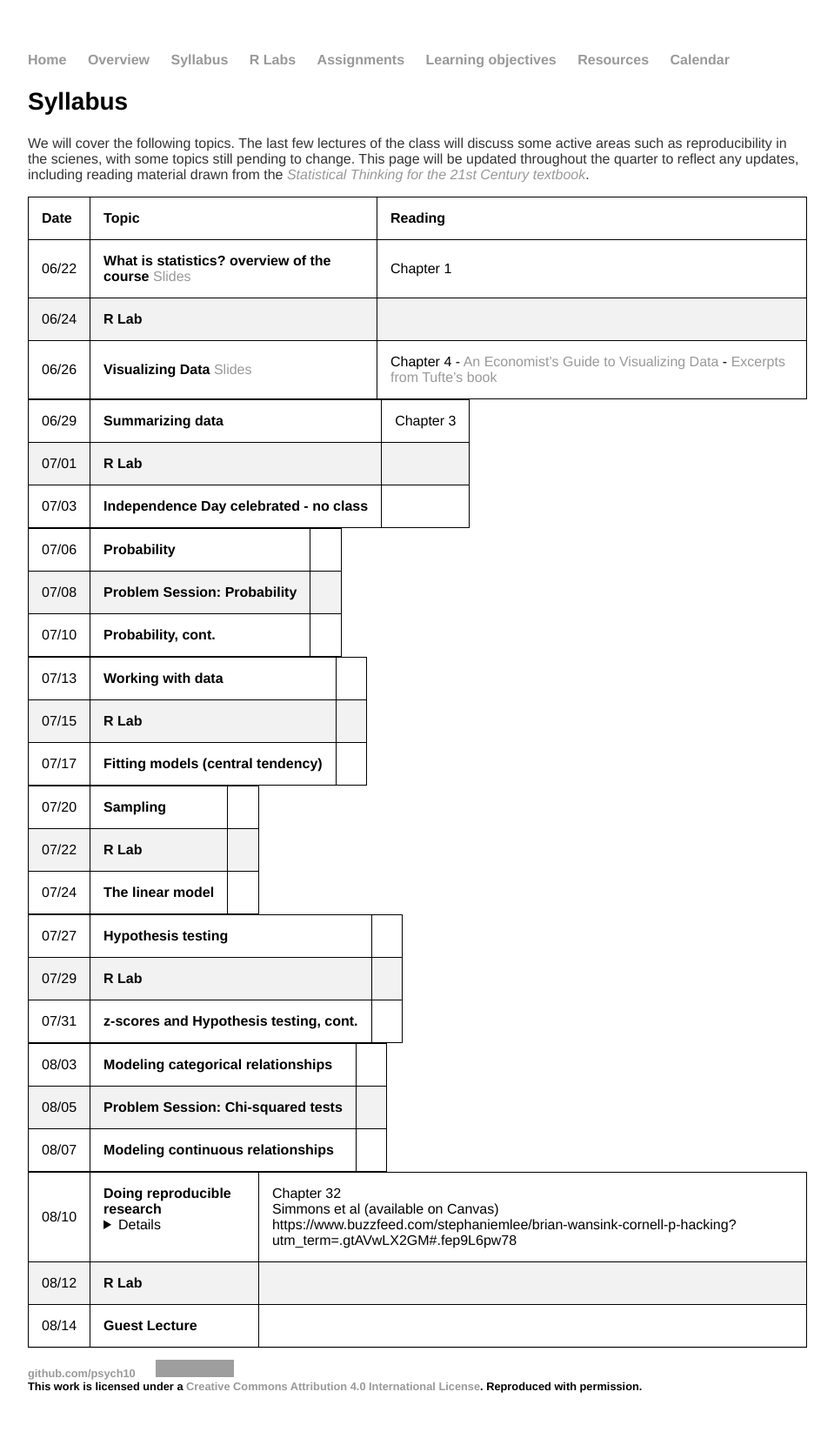
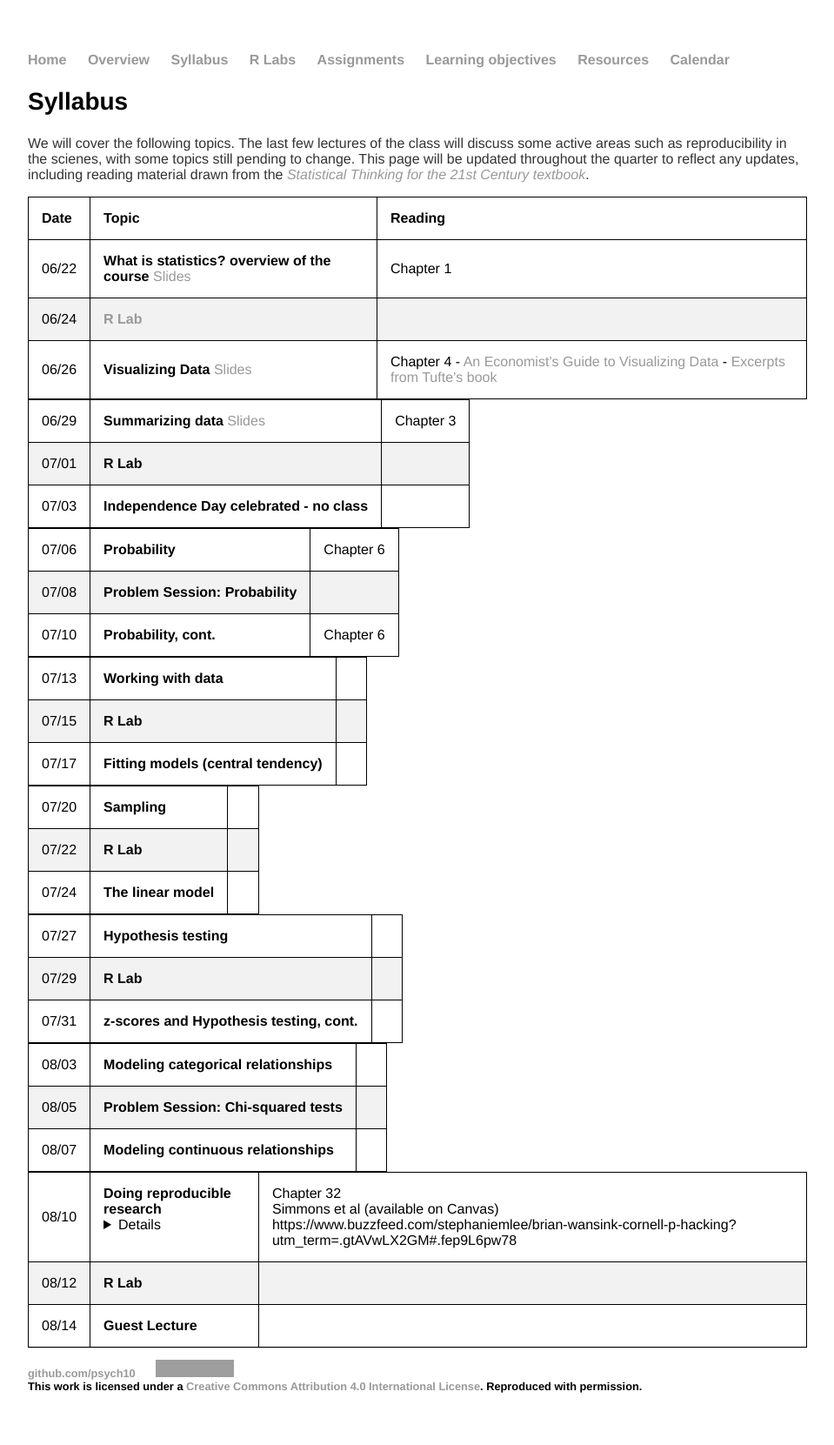
Before and after one commit to stats60/stats60.github.io, a Jekyll site: the page built from syllabus/index.md, in a window 1280 px wide. Shown: the whole page at 87% size, without its empty margins (160-1119 px from the left). Built offline with Jekyll 4.4.1, drawn with Linux system fonts in a browser that asks for light colours; our own code applies the rules of GitHub Pages for plain Markdown files; grey boxes are pictures that could not be loaded.

Commit message:
lecture 03

```diff
--- a/syllabus/index.md
+++ b/syllabus/index.md
@@ -10,16 +10,16 @@ We will cover the following topics. The last few lectures of the class will disc
 |Date|Topic|Reading|
 | ---|---|---|
 |06/22 |**What is statistics? overview of the course** [Slides](../slides/01.pdf)|Chapter 1|
-|06/24 |**R Lab**
+|06/24 |[**R Lab**](../Rlab)
 |06/26 |**Visualizing Data** [Slides](../slides/02.pdf)|Chapter 4 - [An Economist’s Guide to Visualizing Data](../slides/economist.pdf) - [Excerpts from Tufte's book](../slides/minitufte.pdf)|
 
-|06/29 |**Summarizing data**|Chapter 3|
+|06/29 |**Summarizing data** [Slides](../slides/03.pdf)|Chapter 3|
 |07/01 |**R Lab**
 |07/03 |**Independence Day celebrated - no class**| |
 
-|07/06 |**Probability**||
+|07/06 |**Probability**|Chapter 6|
 |07/08 |**Problem Session: Probability**||
-|07/10 |**Probability, cont.**||
+|07/10 |**Probability, cont.**|Chapter 6|
 
 |07/13 |**Working with data**||
 |07/15 |**R Lab**||
```
